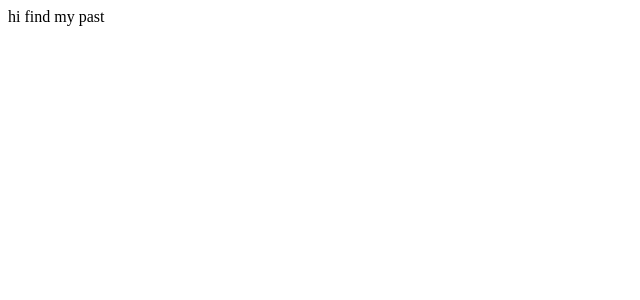
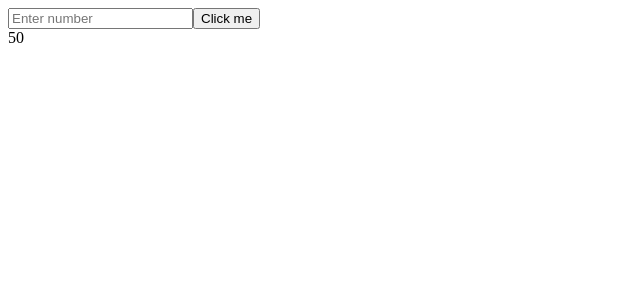
Before and after one commit to bulenteroglu/fmp-bulent, a React (Vite) app in the folder packages/frontend/: page / in a window 1280 px wide. Shown: the top 300 px of the page, without its empty margins (0-640 px from the left). Built offline with nearby package versions, Linux system fonts and the light colour scheme.

Commit message:
added basic input func for now

```diff
--- /dev/null
+++ b/packages/frontend/src/App.jsx
@@ -0,0 +1,24 @@
+import React, { useState } from 'react';
+import Table from './components/Table';
+
+export default function App() {
+  const [inputNumber, setInputNumber] = useState(50);
+
+  function onSumbit(e) {
+    e.preventDefault();
+  }
+
+  return (
+    <div>
+      <form onSubmit={onSumbit}>
+        <input
+          type='text'
+          placeholder='Enter number'
+          onChange={(e) => setInputNumber(parseInt(e.target.value, 10))}
+        />
+        <button>Click me</button>
+      </form>
+      <Table n={inputNumber} />
+    </div>
+  );
+}
--- /dev/null
+++ b/packages/frontend/src/components/Table.jsx
@@ -0,0 +1,11 @@
+import React from 'react';
+
+export default function Table({ n }) {
+  if (!n) return null;
+
+  return (
+    <div>
+      <div>{n}</div>
+    </div>
+  );
+}
--- a/packages/frontend/src/index.html
+++ b/packages/frontend/src/index.html
@@ -3,7 +3,7 @@
 <head>
     <meta charset="UTF-8">
     <meta name="viewport" content="width=device-width, initial-scale=1.0">
-    <title>Document</title>
+    <title>Find My Past</title>
 </head>
 <body>
     <div id='root'></div>
--- a/packages/frontend/src/index.jsx
+++ b/packages/frontend/src/index.jsx
@@ -1,4 +1,6 @@
 import React from 'react';
 import { render } from 'react-dom';
 
-render(<div>hi find my past</div>, document.getElementById('root'));
+import App from './App';
+
+render(<App />, document.getElementById('root'));
```
